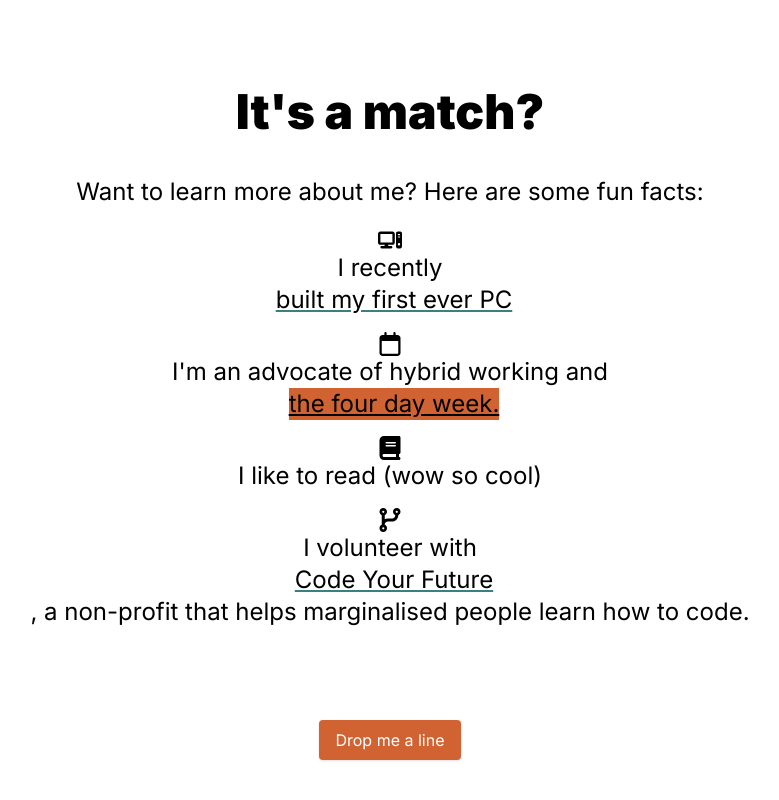
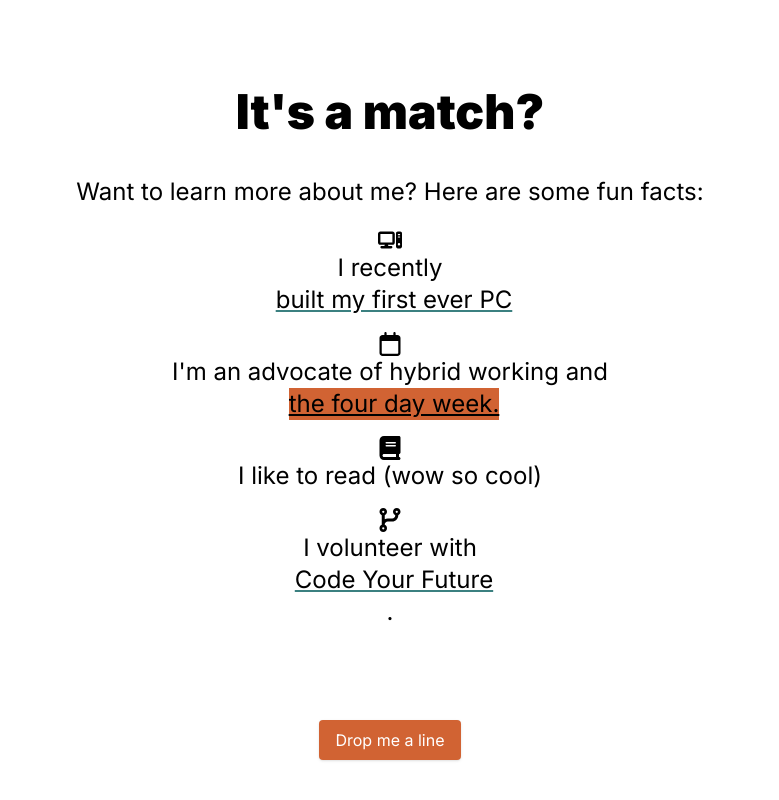
Before and after one commit to zamarz/rm-site, a Next.js app: page / in a window 1280 px wide. Shown: the part 2484-3284 px from the top of the page, without its empty margins (250-1029 px from the left). Built offline with nearby package versions, Linux system fonts and the light colour scheme.

Commit message:
Alter Match component

```diff
--- a/components/Match.tsx
+++ b/components/Match.tsx
@@ -27,7 +27,7 @@ const Match = () => {
             <li className="flex flex-col items-center space-x-2 "><FaComputer /> I recently <span className="underline decoration-secondary">built my first ever PC</span></li>
             <li className="flex flex-col items-center space-x-2"> <FaRegCalendar /> I&apos;m an advocate of hybrid working and <a className="underline bg-primary hover:bg-secondary" target="blank" href="https://www.itpro.com/business-strategy/flexible-working/361831/why-its-time-for-a-three-day-working-week-in-2022">the four day week.</a></li>
             <li className="flex flex-col items-center space-x-2"> <FaBook /> I like to read (wow so cool)</li>
-            <li className="flex flex-col items-center space-x-2"> <FaCodeBranch /> I volunteer with <span className="underline decoration-secondary">Code Your Future</span>, a non-profit that helps marginalised people learn how to code.</li>
+            <li className="flex flex-col items-center space-x-2"> <FaCodeBranch /> I volunteer with <span className="underline decoration-secondary">Code Your Future</span>.</li>
            </ul>
         </div>
 
```
